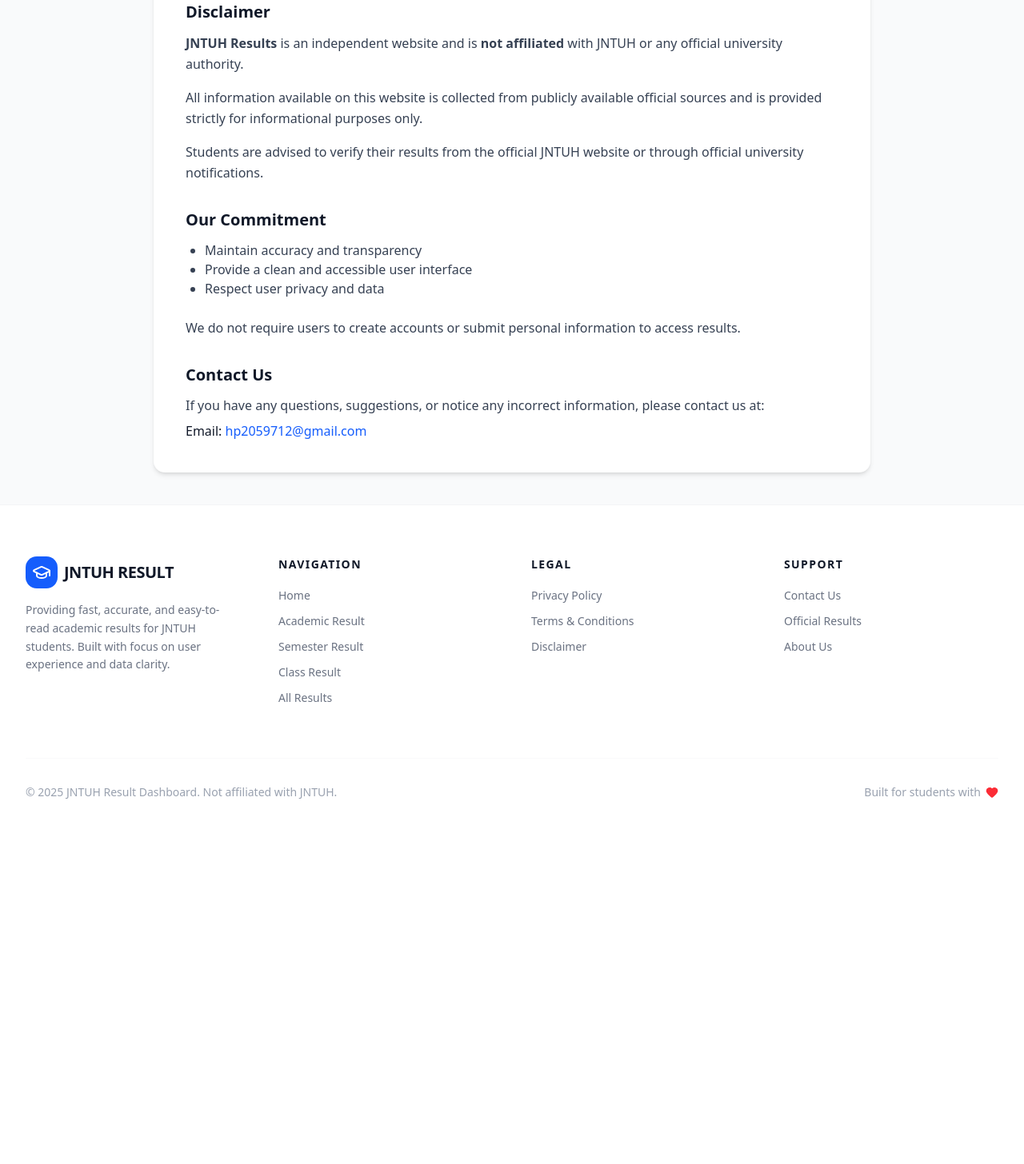
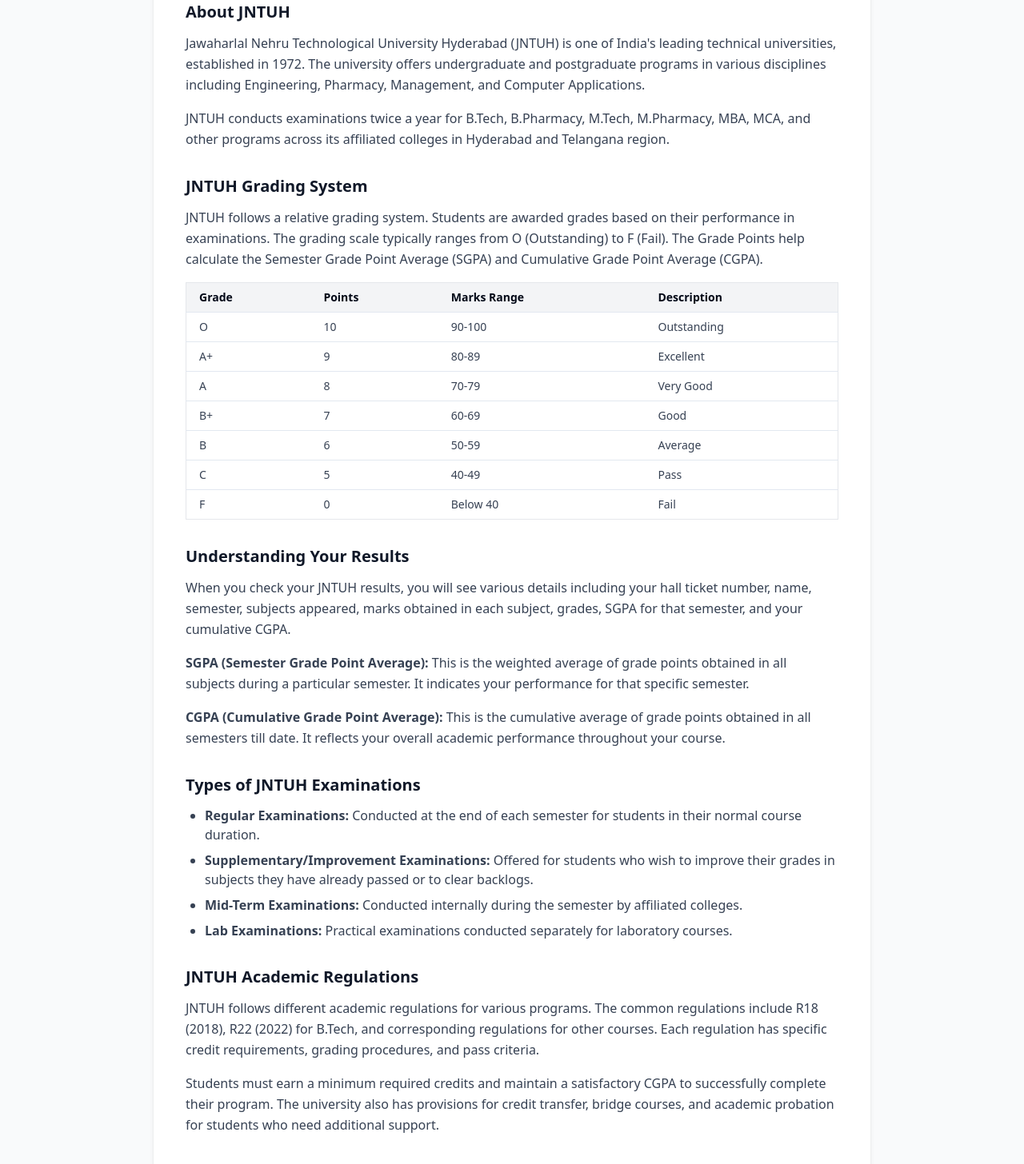
Before and after one commit to Hemant2059/jntuhresult, a Next.js app: page /about in a window 1280 px wide. Shown: the part 500-1956 px from the top of the page at 80% size. Before the commit the page ends 1533 px from the top, so only its background shows below. Built offline with nearby package versions, Linux system fonts and the light colour scheme.

Commit message:
docs: expand about page content and SEO keywords for AdSense

```diff
--- a/app/about/page.tsx
+++ b/app/about/page.tsx
@@ -27,6 +27,167 @@ export default function AboutPage() {
           <li>Display JNTUH examination results in a clear format</li>
           <li>Provide result updates for various semesters and regulations</li>
           <li>Help students quickly find academic result information</li>
+        </ul>
+
+        <h2 className="mt-8 mb-3 text-xl font-semibold text-gray-900">
+          About JNTUH
+        </h2>
+
+        <p className="mb-4 text-gray-700 leading-relaxed">
+          Jawaharlal Nehru Technological University Hyderabad (JNTUH) is one of
+          India's leading technical universities, established in 1972. The university
+          offers undergraduate and postgraduate programs in various disciplines
+          including Engineering, Pharmacy, Management, and Computer Applications.
+        </p>
+
+        <p className="mb-4 text-gray-700 leading-relaxed">
+          JNTUH conducts examinations twice a year for B.Tech, B.Pharmacy,
+          M.Tech, M.Pharmacy, MBA, MCA, and other programs across its
+          affiliated colleges in Hyderabad and Telangana region.
+        </p>
+
+        <h2 className="mt-8 mb-3 text-xl font-semibold text-gray-900">
+          JNTUH Grading System
+        </h2>
+
+        <p className="mb-4 text-gray-700 leading-relaxed">
+          JNTUH follows a relative grading system. Students are awarded grades
+          based on their performance in examinations. The grading scale typically
+          ranges from O (Outstanding) to F (Fail). The Grade Points help calculate
+          the Semester Grade Point Average (SGPA) and Cumulative Grade Point Average (CGPA).
+        </p>
+
+        <div className="mb-6 overflow-x-auto">
+          <table className="min-w-full border border-gray-200 text-sm">
+            <thead className="bg-gray-100">
+              <tr>
+                <th className="px-4 py-2 text-left font-semibold border-b">Grade</th>
+                <th className="px-4 py-2 text-left font-semibold border-b">Points</th>
+                <th className="px-4 py-2 text-left font-semibold border-b">Marks Range</th>
+                <th className="px-4 py-2 text-left font-semibold border-b">Description</th>
+              </tr>
+            </thead>
+            <tbody className="text-gray-700">
+              <tr className="border-b">
+                <td className="px-4 py-2 font-medium">O</td>
+                <td className="px-4 py-2">10</td>
+                <td className="px-4 py-2">90-100</td>
+                <td className="px-4 py-2">Outstanding</td>
+              </tr>
+              <tr className="border-b">
+                <td className="px-4 py-2 font-medium">A+</td>
+                <td className="px-4 py-2">9</td>
+                <td className="px-4 py-2">80-89</td>
+                <td className="px-4 py-2">Excellent</td>
+              </tr>
+              <tr className="border-b">
+                <td className="px-4 py-2 font-medium">A</td>
+                <td className="px-4 py-2">8</td>
+                <td className="px-4 py-2">70-79</td>
+                <td className="px-4 py-2">Very Good</td>
+              </tr>
+              <tr className="border-b">
+                <td className="px-4 py-2 font-medium">B+</td>
+                <td className="px-4 py-2">7</td>
+                <td className="px-4 py-2">60-69</td>
+                <td className="px-4 py-2">Good</td>
+              </tr>
+              <tr className="border-b">
+                <td className="px-4 py-2 font-medium">B</td>
+                <td className="px-4 py-2">6</td>
+                <td className="px-4 py-2">50-59</td>
+                <td className="px-4 py-2">Average</td>
+              </tr>
+              <tr className="border-b">
+                <td className="px-4 py-2 font-medium">C</td>
+                <td className="px-4 py-2">5</td>
+                <td className="px-4 py-2">40-49</td>
+                <td className="px-4 py-2">Pass</td>
+              </tr>
+              <tr>
+                <td className="px-4 py-2 font-medium">F</td>
+                <td className="px-4 py-2">0</td>
+                <td className="px-4 py-2">Below 40</td>
+                <td className="px-4 py-2">Fail</td>
+              </tr>
+            </tbody>
+          </table>
+        </div>
+
+        <h2 className="mt-8 mb-3 text-xl font-semibold text-gray-900">
+          Understanding Your Results
+        </h2>
+
+        <p className="mb-4 text-gray-700 leading-relaxed">
+          When you check your JNTUH results, you will see various details including
+          your hall ticket number, name, semester, subjects appeared, marks obtained
+          in each subject, grades, SGPA for that semester, and your cumulative CGPA.
+        </p>
+
+        <p className="mb-4 text-gray-700 leading-relaxed">
+          <strong>SGPA (Semester Grade Point Average):</strong> This is the weighted
+          average of grade points obtained in all subjects during a particular semester.
+          It indicates your performance for that specific semester.
+        </p>
+
+        <p className="mb-4 text-gray-700 leading-relaxed">
+          <strong>CGPA (Cumulative Grade Point Average):</strong> This is the cumulative
+          average of grade points obtained in all semesters till date. It reflects your
+          overall academic performance throughout your course.
+        </p>
+
+        <h2 className="mt-8 mb-3 text-xl font-semibold text-gray-900">
+          Types of JNTUH Examinations
+        </h2>
+
+        <ul className="mb-6 list-disc pl-6 text-gray-700 space-y-2">
+          <li><strong>Regular Examinations:</strong> Conducted at the end of each semester for students in their normal course duration.</li>
+          <li><strong>Supplementary/Improvement Examinations:</strong> Offered for students who wish to improve their grades in subjects they have already passed or to clear backlogs.</li>
+          <li><strong>Mid-Term Examinations:</strong> Conducted internally during the semester by affiliated colleges.</li>
+          <li><strong>Lab Examinations:</strong> Practical examinations conducted separately for laboratory courses.</li>
+        </ul>
+
+        <h2 className="mt-8 mb-3 text-xl font-semibold text-gray-900">
+          JNTUH Academic Regulations
+        </h2>
+
+        <p className="mb-4 text-gray-700 leading-relaxed">
+          JNTUH follows different academic regulations for various programs.
+          The common regulations include R18 (2018), R22 (2022) for B.Tech,
+          and corresponding regulations for other courses. Each regulation
+          has specific credit requirements, grading procedures, and pass criteria.
+        </p>
+
+        <p className="mb-4 text-gray-700 leading-relaxed">
+          Students must earn a minimum required credits and maintain a satisfactory
+          CGPA to successfully complete their program. The university also has
+          provisions for credit transfer, bridge courses, and academic probation
+          for students who need additional support.
+        </p>
+
+        <h2 className="mt-8 mb-3 text-xl font-semibold text-gray-900">
+          How to Check Your Results
+        </h2>
+
+        <ol className="mb-6 list-decimal pl-6 text-gray-700 space-y-2">
+          <li>Visit the JNTUH Results portal on our website</li>
+          <li>Select the type of result you want to check (Academic, Semester, All Results, etc.)</li>
+          <li>Enter your 10-digit hall ticket number</li>
+          <li>For semester results, select the appropriate semester</li>
+          <li>Click on the Search or Submit button</li>
+          <li>View your results and download them for future reference</li>
+        </ol>
+
+        <h2 className="mt-8 mb-3 text-xl font-semibold text-gray-900">
+          Important Notes
+        </h2>
+
+        <ul className="mb-6 list-disc pl-6 text-gray-700 space-y-2">
+          <li>Always verify your results with the official JNTUH results portal</li>
+          <li>Keep printed or digital copies of your mark sheets for future use</li>
+          <li>In case of discrepancies, contact your college examination cell immediately</li>
+          <li>Results are typically published 2-3 weeks after the completion of examinations</li>
+          <li>Supplementary results are usually announced within a month after the regular results</li>
         </ul>
 
         <h2 className="mt-8 mb-3 text-xl font-semibold text-gray-900">
--- a/app/layout.tsx
+++ b/app/layout.tsx
@@ -37,16 +37,29 @@ export const metadata: Metadata = {
     "JNTU Results",
     "JNTUH B.Tech Results",
     "JNTUH B.Pharmacy Results",
+    "JNTUH M.Tech Results",
+    "JNTUH MBA Results",
+    "JNTUH MCA Results",
     "SGPA Calculator",
     "CGPA Calculator",
     "JNTUH Hall Ticket",
     "Semester Result Checker",
     "Engineering Results",
+    "Pharmacy Results",
     "University Results",
     "Fast Result Checker",
     "JNTU Result Analysis",
     "JNTU Backlog Info",
     "JNTU Subject-wise Marks",
+    "JNTUH Grade Points",
+    "JNTUH Academic Records",
+    "JNTUH Transcript",
+    "JNTUH Supplementary Results",
+    "JNTUH Revaluation Results",
+    "JNTUH Online Results",
+    "JNTUH Exam Results",
+    "How to check JNTUH results",
+    "JNTUH result portal",
     "btech 1-1 results",
     "btech 1-2 results",
     "btech 2-1 results",
```
